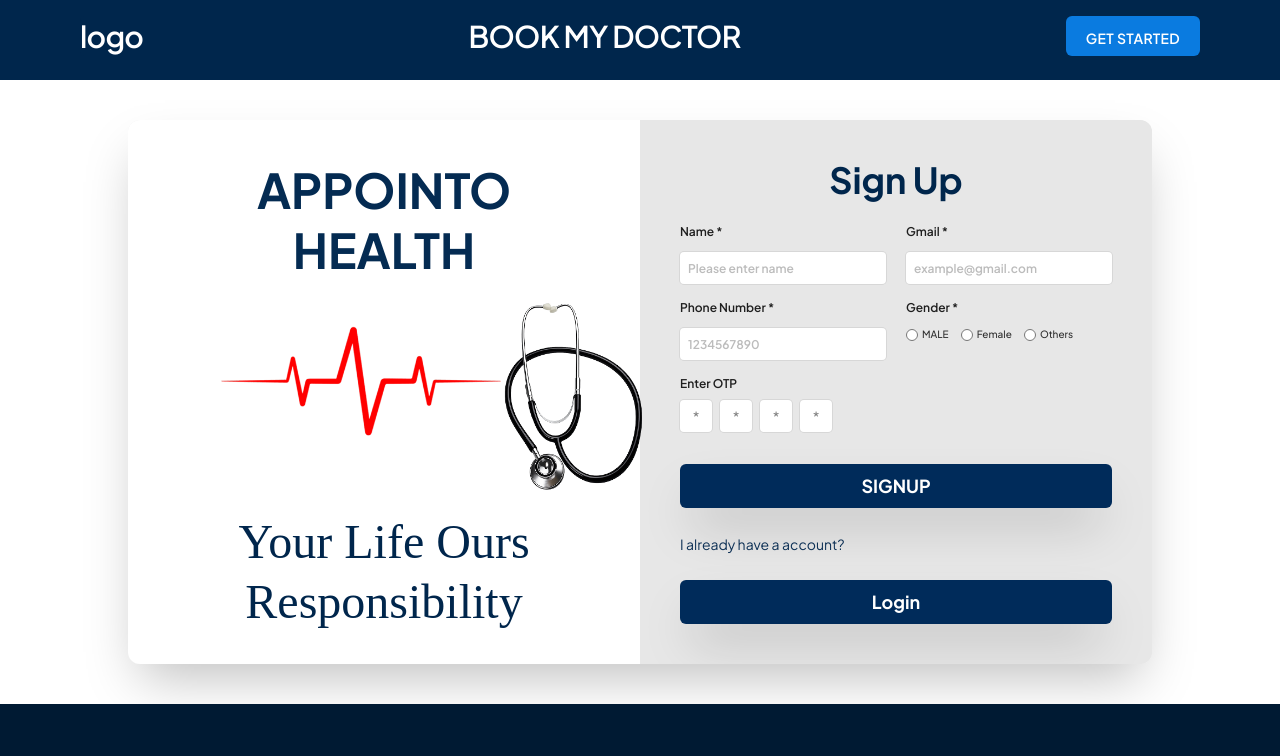
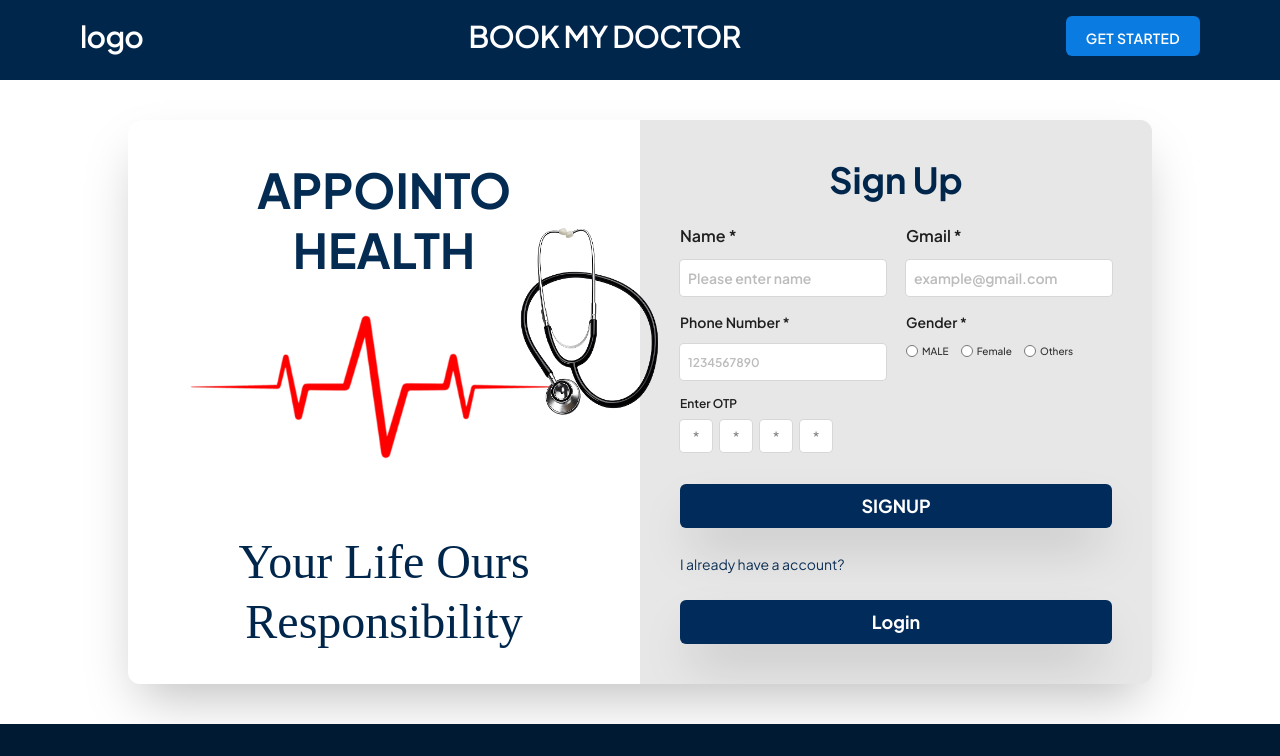
Before and after one commit to Altusd2d/appointoHealth, a Next.js app: page /sign-up in a window 1280 px wide. Shown: the top 756 px of the page. Built offline with nearby package versions, Linux system fonts and the light colour scheme.

Commit message:
signup form

```diff
--- a/src/app/sign-up/page.tsx
+++ b/src/app/sign-up/page.tsx
@@ -6,23 +6,24 @@ export default function Signup() {
   return (
     <main className=" bg-white px-4 py-10 md:px-6">
       <section className="mx-auto flex w-full max-w-5xl flex-col overflow-hidden
-       bg-[#efefef] md:flex-row shadow-2xl rounded-xl">
+       bg-[#efefef] md:flex-row md:shadow-2xl rounded-xl">
         <div className="relative hidden md:flex w-full flex-col items-center
          justify-between bg-white px-6 pb-8 pt-10 md:w-1/2 md:px-8">
           <h1 className="z-10 text-center text-4xl font-bold uppercase
-           leading-tight text-[#042b52] md:text-5xl">
+           leading-tight text-[#042b52] lg:text-5xl text-[40px]">
             Appointo
             <br />
             Health
           </h1>
 
-          <div className="flex -mb-30 -mt-10 ">
+          <div className="flex items-center ">
           <Image
             src={heartrate}
             alt="Heartbeat line"
             // width={240}
             // height={90}
-            className="mt-1 ml-14 md:max-w-[290px] h-[200px] object-contain"
+            className="mt-1 ml-14 w-[30vw] h-[200px] left-[0%]
+            absolute top-40 object-contain"
           />
           <Image
             src={sethascope}
@@ -30,51 +31,72 @@ export default function Signup() {
             // width={210}
             // height={280}
             className="
-             w-[120px] md:w-[330px] h-[290px] -ml-15 object-contain"
+             md:w-[20vwpx] h-[290px] -ml-15 object-contain
+             absolute top-20 lg:left-[60%] z-20 left[50%]"
             priority
           />
           </div>
 
-          <p className="mt-8 text-center text-4xl leading-tight text-[#00264c] [font-family:serif] md:text-5xl">
+          <p className="mt-8 text-center text-3xl leading-tight text-[#00264c] [font-family:serif] md:text-5xl">
             Your Life Ours
             <br />
             Responsibility
           </p>
         </div>
 
-        <div className="w-full bg-[#e7e7e7] px-6 py-8 md:w-1/2 md:px-10 md:py-10">
-          <h2 className="mb-6 text-center text-4xl font-bold text-[#00264c]">Sign Up</h2>
+        <div className="relative w-full overflow-hidden bg-[#e7e7e7] px-6 py-8 md:w-1/2 md:px-10 md:py-10">
+          <div className="pointer-events-none absolute inset-0 md:hidden">
+            <Image
+              src={heartrate}
+              alt=""
+              fill
+              className="object-cover opacity-25 blur-[1px]"
+            />
+            <div className="absolute inset-0 bg-white/35 backdrop-blur-[3px]" />
+            <p className="absolute left-1/2 top-5 -translate-x-1/2 text-center text-6xl font-bold uppercase leading-[0.9] text-[#0a2d54]/8">
+              Appointo
+              <br />
+              Health
+            </p>
+            <p className="absolute bottom-8 left-1/2 -translate-x-1/2 text-center text-5xl leading-tight text-[#0a2d54]/10 [font-family:serif]">
+              Your Life Ours
+              <br />
+              Responsibility
+            </p>
+          </div>
 
-          <form className="space-y-4">
+          <h2 className="relative z-10 mb-6 text-center text-4xl font-bold text-[#00264c]">Sign Up</h2>
+
+          <form className="relative z-10 space-y-4">
             <div className="grid grid-cols-1 gap-5 md:grid-cols-2">
-              <label className="text-xs font-semibold text-[#1f1f1f]">
+              <label className=" font-semibold text-[#1f1f1f]">
                 Name *
                 <input
                   type="text"
                   placeholder="Please enter name"
-                  className="mt-3 h-8 w-full rounded bg-white px-2 text-xs text-[#1d1d1d] outline-none ring-1 ring-[#d7d7d7] placeholder:text-[#bcbcbc]"
+                  className="mt-3 h-9 md:text-sm w-full rounded bg-white px-2 text-xs text-[#1d1d1d] outline-none ring-1 ring-[#d7d7d7] placeholder:text-[#bcbcbc]"
                 />
               </label>
-              <label className="text-xs font-semibold text-[#1f1f1f]">
+              <label className="font-semibold text-[#1f1f1f]">
                 Gmail *
                 <input
                   type="email"
                   placeholder="example@gmail.com"
-                  className="mt-3 h-8 w-full rounded bg-white px-2 text-xs text-[#1d1d1d] outline-none ring-1 ring-[#d7d7d7] placeholder:text-[#bcbcbc]"
+                  className="mt-3 h-9 w-full md:text-sm rounded bg-white px-2 text-xs text-[#1d1d1d] outline-none ring-1 ring-[#d7d7d7] placeholder:text-[#bcbcbc]"
                 />
               </label>
             </div>
 
             <div className="grid grid-cols-1 gap-5 md:grid-cols-2 ">
-              <label className="text-xs font-semibold text-[#1f1f1f]">
+              <label className="text-xs md:text-sm font-semibold text-[#1f1f1f]">
                 Phone Number *
                 <input
                   type="tel"
                   placeholder="1234567890"
-                  className="mt-3 h-8 w-full rounded bg-white px-2 text-xs text-[#1d1d1d] outline-none ring-1 ring-[#d7d7d7] placeholder:text-[#bcbcbc]"
+                  className="mt-3 h-9 w-full rounded bg-white px-2 text-xs text-[#1d1d1d] outline-none ring-1 ring-[#d7d7d7] placeholder:text-[#bcbcbc]"
                 />
               </label>
-              <fieldset className="text-xs font-semibold text-[#1f1f1f]">
+              <fieldset className="text-xs md:text-sm font-semibold text-[#1f1f1f]">
                 <legend className="mb-1 mt-4">Gender *</legend>
                 <div className="mt-2 flex items-center gap-3 text-[10px] font-medium text-[#303030]">
                   <label className="flex items-center gap-1">
```
